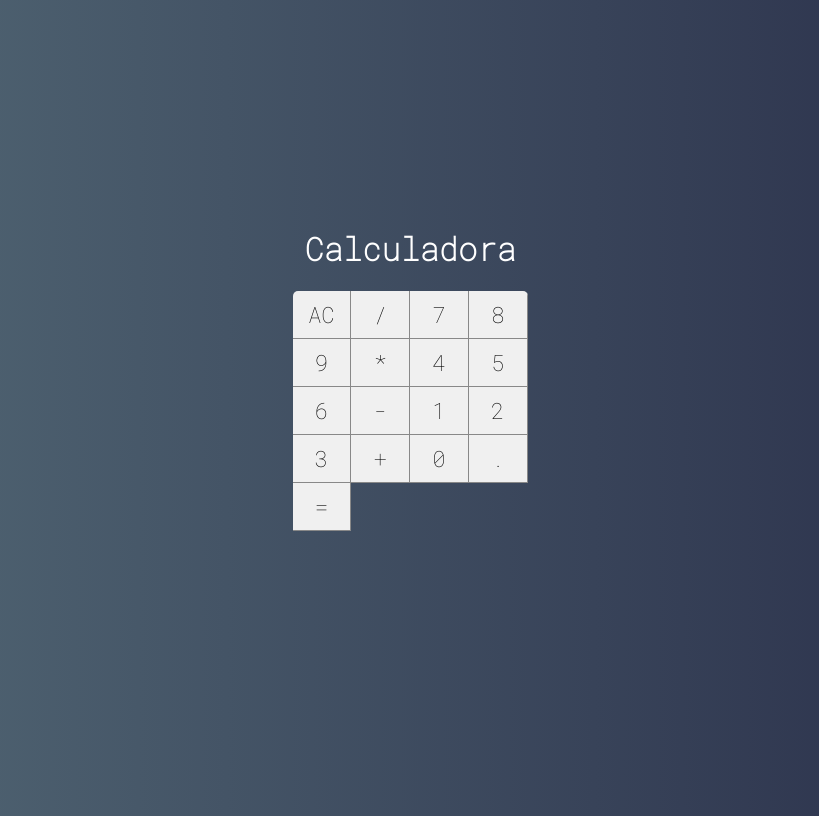
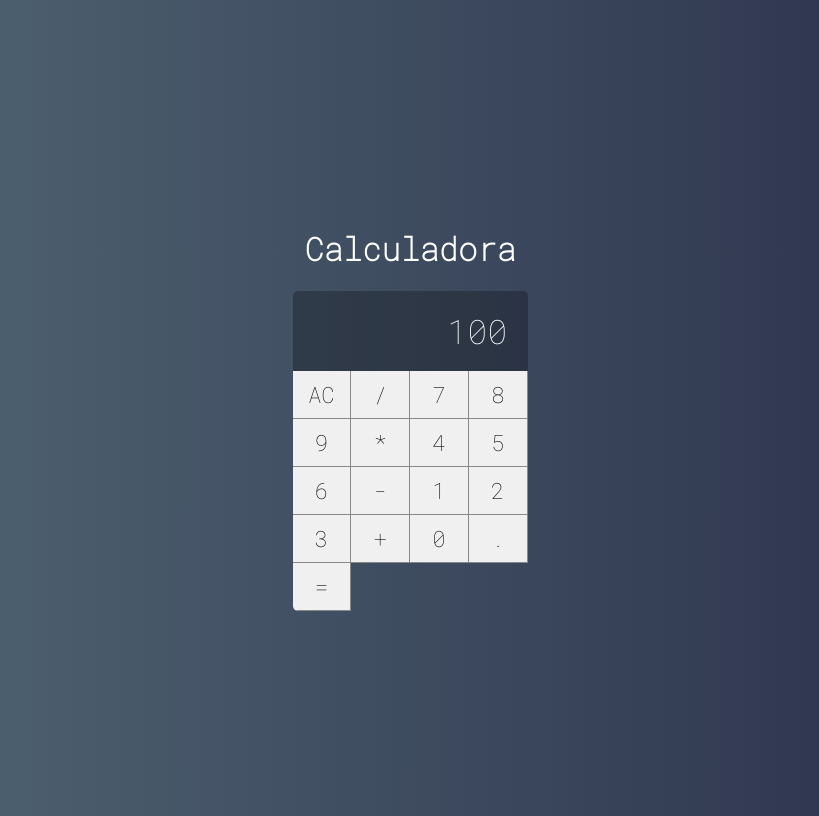
Before and after one commit to Roger-Franco/Calculadora, a React (Create React App) app: page / in a window 1280 px wide. Shown: the whole page, without its empty margins (230-1049 px from the left). Built offline with nearby package versions, Linux system fonts and the light colour scheme.

Commit message:
Inclusão do display

```diff
--- /dev/null
+++ b/src/components/Display.css
@@ -0,0 +1,11 @@
+.display {
+  grid-column: span 4;
+  background-color: #0004;
+
+  display: flex;
+  justify-content: flex-end;
+  align-items: center;
+  padding: 20px;
+  font-size: 2.1em;
+  overflow: hidden;
+}
--- /dev/null
+++ b/src/components/Display.jsx
@@ -0,0 +1,4 @@
+import React from "react";
+import "./Display.css";
+
+export default (props) => <div className="display">{props.value}</div>;
--- a/src/main/Calculator.css
+++ b/src/main/Calculator.css
@@ -6,5 +6,5 @@
 
   display: grid;
   grid-template-columns: repeat(4, 25%);
-  grid-template-rows: 48px 48px 48px 48px 48px;
+  grid-template-rows: 1fr 48px 48px 48px 48px 48px;
 }
--- a/src/main/Calculator.jsx
+++ b/src/main/Calculator.jsx
@@ -1,11 +1,13 @@
 import React, { Component } from 'react'
 import './Calculator.css'
 import Button from '../components/Button'
+import Display from '../components/Display'
 
 export default class Calculator extends Component {
   render() {
     return (
       <div className="calculator">
+        <Display value={100}/>
         <Button label="AC" />
         <Button label="/" />
         <Button label="7" />
```
